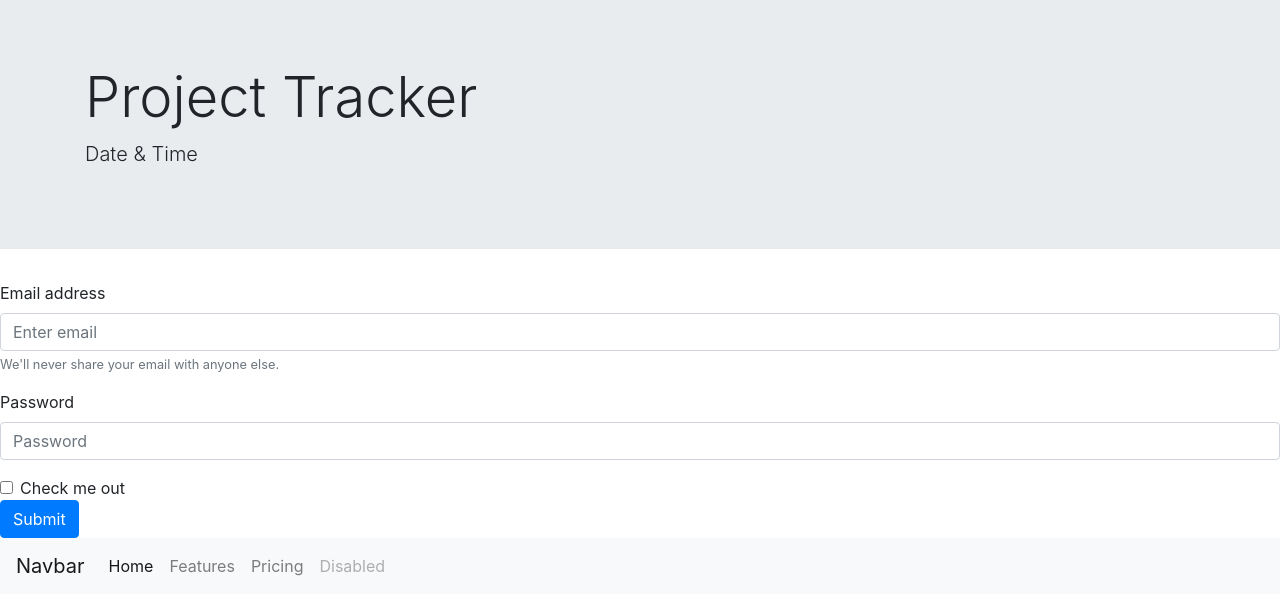
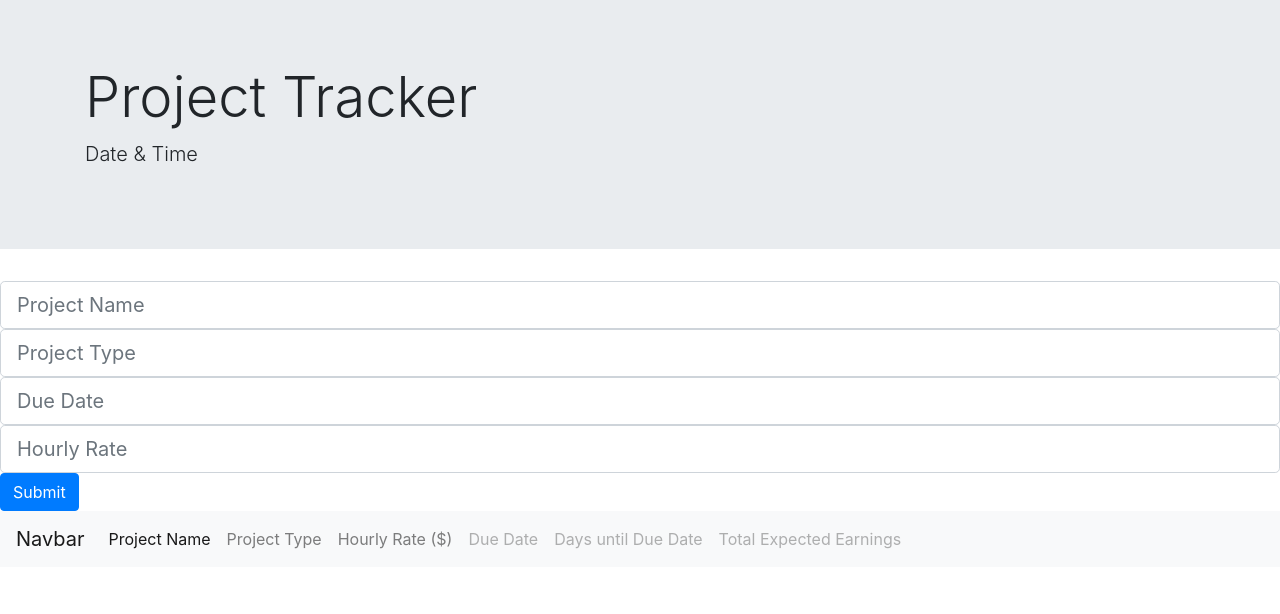
Before and after one commit to Sharon1106/project-tracker, a plain HTML site: page index.html in a window 1280 px wide. Drawn offline with nearby package versions, Linux system fonts and the light colour scheme.

Commit message:
more html changes

```diff
--- a/index.html
+++ b/index.html
@@ -19,19 +19,10 @@
       </div>
 
       <form>
-        <div class="form-group">
-          <label for="exampleInputEmail1">Email address</label>
-          <input type="email" class="form-control" id="exampleInputEmail1" aria-describedby="emailHelp" placeholder="Enter email">
-          <small id="emailHelp" class="form-text text-muted">We'll never share your email with anyone else.</small>
-        </div>
-        <div class="form-group">
-          <label for="exampleInputPassword1">Password</label>
-          <input type="password" class="form-control" id="exampleInputPassword1" placeholder="Password">
-        </div>
-        <div class="form-check">
-          <input type="checkbox" class="form-check-input" id="exampleCheck1">
-          <label class="form-check-label" for="exampleCheck1">Check me out</label>
-        </div>
+        <input class="form-control form-control-lg" type="text" placeholder="Project Name">
+        <input class="form-control form-control-lg" type="text" placeholder="Project Type">
+        <input class="form-control form-control-lg" type="text" placeholder="Due Date">
+        <input class="form-control form-control-lg" type="text" placeholder="Hourly Rate">
         <button type="submit" class="btn btn-primary">Submit</button>
       </form>
       <nav class="navbar navbar-expand-lg navbar-light bg-light">
@@ -42,16 +33,22 @@
         <div class="collapse navbar-collapse" id="navbarNav">
           <ul class="navbar-nav">
             <li class="nav-item active">
-              <a class="nav-link" href="#">Home <span class="sr-only">(current)</span></a>
+              <a class="nav-link" href="#">Project Name<span class="sr-only">(current)</span></a>
             </li>
             <li class="nav-item">
-              <a class="nav-link" href="#">Features</a>
+              <a class="nav-link" href="#">Project Type</a>
             </li>
             <li class="nav-item">
-              <a class="nav-link" href="#">Pricing</a>
+              <a class="nav-link" href="#">Hourly Rate ($)</a>
             </li>
             <li class="nav-item">
-              <a class="nav-link disabled" href="#">Disabled</a>
+              <a class="nav-link disabled" href="#">Due Date</a>
+            </li>
+            <li class="nav-item">
+                <a class="nav-link disabled" href="#">Days until Due Date</a>
+            </li>
+            <li class="nav-item">
+            <a class="nav-link disabled" href="#">Total Expected Earnings</a>
             </li>
           </ul>
         </div>
```
